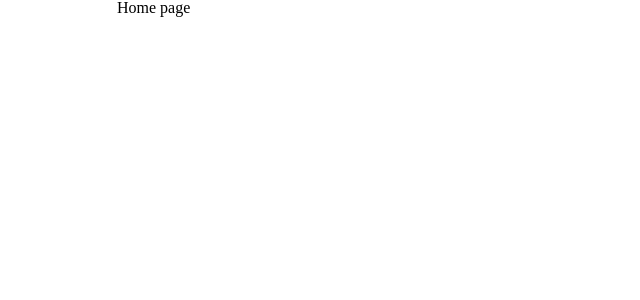
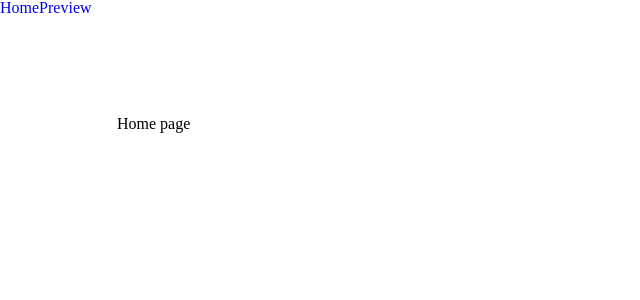
Before and after one commit to stasfr/alef-test, a Vue app: page / in a window 1280 px wide. Shown: the top 300 px of the page, without its empty margins (0-640 px from the left). Built offline with nearby package versions, Linux system fonts and the light colour scheme.

Commit message:
add routing and header element

```diff
--- a/src/App.vue
+++ b/src/App.vue
@@ -1,10 +1,15 @@
+<template>
+  <div class="wrapper">
+    <HeaderComponent />
+    <main class="page">
+      <RouterView />
+    </main>
+  </div>
+</template>
+
 <script setup lang="ts">
-import { RouterLink, RouterView } from "vue-router";
-import HelloWorld from "./components/HelloWorld.vue";
+import { RouterView } from "vue-router";
+import HeaderComponent from "./components/HeaderComponent.vue";
 </script>
 
-<template>
-  <RouterView />
-</template>
-
 <style scoped></style>
--- /dev/null
+++ b/src/components/HeaderComponent.vue
@@ -0,0 +1,16 @@
+<template>
+  <header>
+    <router-link to="/">Home</router-link>
+    <router-link to="/Preview">Preview</router-link>
+  </header>
+</template>
+
+<script lang="ts">
+import { defineComponent } from "vue";
+
+export default defineComponent({
+  name: "HeaderComponent",
+});
+</script>
+
+<style scoped></style>
--- a/src/router/index.ts
+++ b/src/router/index.ts
@@ -1,13 +1,19 @@
 import { createRouter, createWebHistory } from "vue-router";
-import Home from "../views/Home.vue";
+import Form from "@/views/Form.vue";
+import Preview from "@/views/Preview.vue";
 
 const router = createRouter({
   history: createWebHistory(import.meta.env.BASE_URL),
   routes: [
     {
       path: "/",
-      name: "home",
-      component: Home,
+      name: "Home",
+      component: Form,
+    },
+    {
+      path: "/Preview",
+      name: "Preview",
+      component: Preview,
     },
   ],
 });
--- /dev/null
+++ b/src/views/Form.vue
@@ -0,0 +1,13 @@
+<template>
+  <div class="_container">Home page</div>
+</template>
+
+<script lang="ts">
+import { defineComponent } from "vue";
+
+export default defineComponent({
+  setup(props) {},
+});
+</script>
+
+<style scoped></style>
--- a/src/views/Home.vue
+++ b/src/views/Preview.vue
@@ -1,14 +1,11 @@
 <template>
-  <div class="_container">Home page</div>
+  <div class="_container">Preview</div>
 </template>
 
 <script lang="ts">
-import { defineComponent, PropType } from "vue";
+import { defineComponent } from "vue";
 
 export default defineComponent({
-  name: "",
-  components: {},
-  props: {},
   setup(props) {},
 });
 </script>
```
